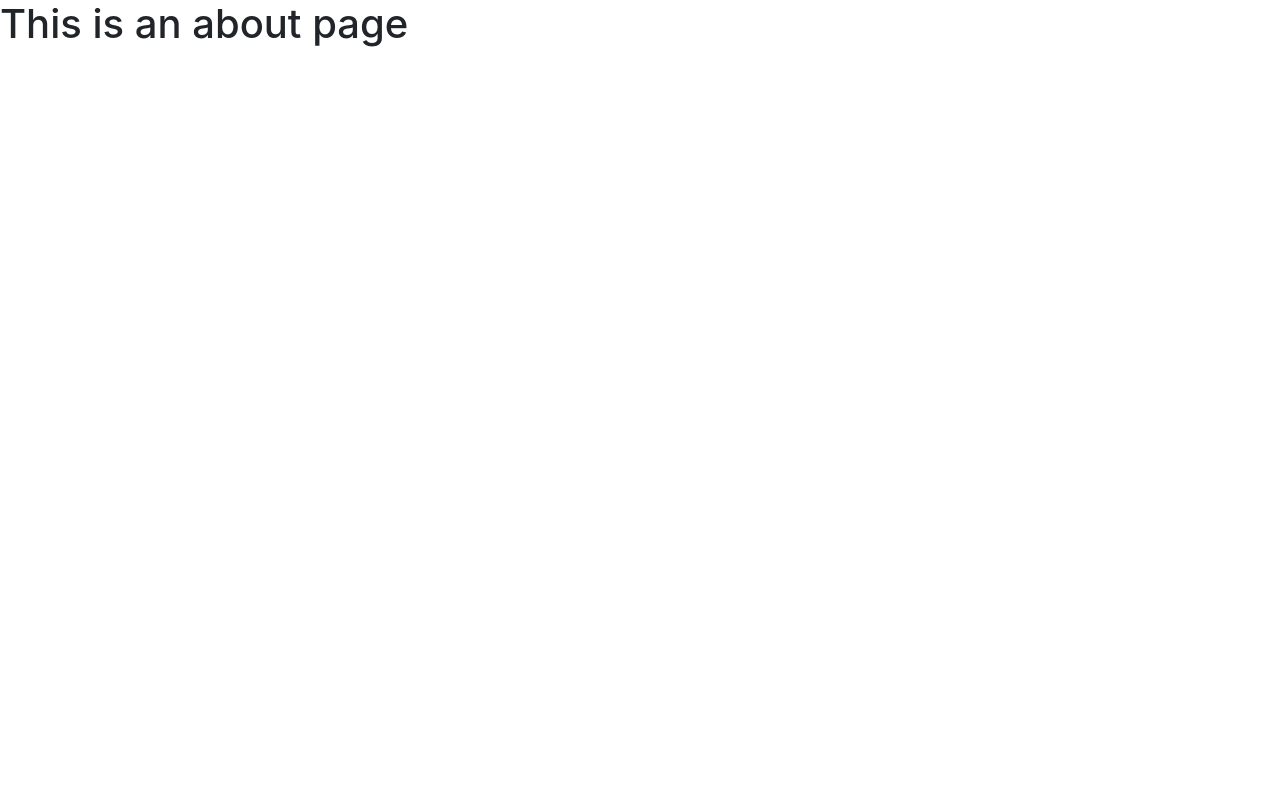
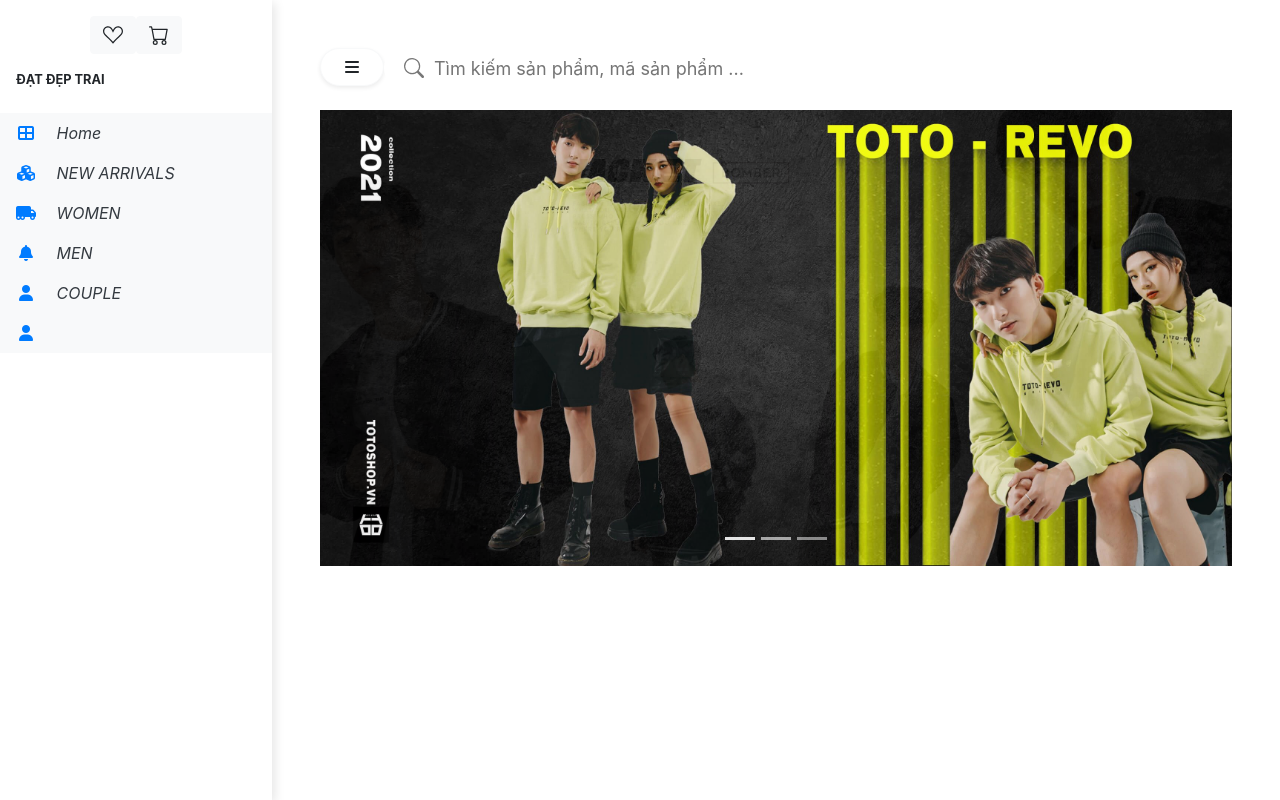
Before and after one commit to MyDuyen0612/BuyOnline-vuejs, a Vue app: page /about in a window 1280 px wide. Built offline with nearby package versions, Linux system fonts and the light colour scheme; what vue-sidebar-menu would draw is missing.

Commit message:
ThanhDat front-end

```diff
--- a/src/components/Login.vue
+++ b/src/components/Login.vue
@@ -1,6 +1,8 @@
 <template>
   <div>
+    <Header/>
     <b-container class="login">
+
       <b-row align-h="center" class="mt-5">
         <b-col cols="5">
           <h3>Login</h3>
@@ -47,18 +49,24 @@
         </b-col>
       </b-row>
     </b-container>
+
       <b-modal id="modal-1" title="Forgot Password">
        <b-img thumbnail fluid src="../assets/img/sad.png" alt="So sad"></b-img>
        <div>
-         <a href="#">Lấy lại password</a>
+         <a href="#">Thằng ngu quên mật khẩu</a>
        </div>
       </b-modal>
   </div>
 </template>
 
 <script>
+import Header from '../user/Header.vue'
   export default {
     name: 'Login',
+    components:{
+    Header,
+
+},
    data() {
       return {
         form: {
--- a/src/router/index.js
+++ b/src/router/index.js
@@ -5,6 +5,7 @@
 import Product from '../admin/Product.vue'
 import Login from '../components/Login.vue'
 import Donhang from '../admin/Donhang.vue'
+import Maintena from '../user/Maintena.vue'
 
 Vue.use(VueRouter)
 
@@ -59,7 +60,12 @@
     // this generates a separate chunk (about.[hash].js) for this route
     // which is lazy-loaded when the route is visited.
     component: () => import(/* webpackChunkName: "about" */ '../views/About.vue')
-  }
+  },
+  {
+    path: '/maintena',
+    name: 'Maintena',
+    component: Maintena
+  },
 ]
 
 const router = new VueRouter({
--- /dev/null
+++ b/src/user/Maintena.vue
@@ -0,0 +1,28 @@
+<template>
+  <div class="maintena">
+          <b-carousel
+      id="carousel-fade"
+      style="text-shadow: 0px 0px 2px #000"
+      fade
+      indicators
+      img-width="1024"
+      img-height="480"
+    >
+      <b-carousel-slide
+        img-src="../assets/img/sr.jpg"
+      ></b-carousel-slide>
+
+    </b-carousel>
+
+  </div>
+</template>
+
+<script>
+export default {
+    name: 'Maintena',
+}
+</script>
+
+<style scoped>
+
+</style>
--- /dev/null
+++ b/src/user/Menuuser.vue
@@ -0,0 +1,76 @@
+<template>
+  <div >
+  <!-- <div class="py-4 px-3 mb-4 bg-light">
+    <div class="media d-flex align-items-center">
+      <img src="../assets/img/admin.jpg"
+      alt="..." width="65" class="mr-3 rounded-circle img-thumbnail shadow-sm">
+      <div class="media-body">
+        <h4 class="m-0">My Duyen</h4>
+        <p class="font-weight-light text-muted mb-0">Administrator</p>
+      </div>
+    </div>
+  </div> -->
+  <div class="d-flex align-items-center  flex-column">
+          <!-- <b-img center src="../assets/img/logo.jpg" alt="Center image" class="logo"></b-img> -->
+            <!-- <h4 id="sidelbar-no-header-title">Shinn1999</h4> -->
+            <div class="text-center my-3">
+              <b-button id="button-1" variant="light"><b-icon icon="suit-heart"></b-icon></b-button>
+              <b-button id="button-2" variant="light"><b-icon icon="cart"></b-icon></b-button>
+              <b-tooltip target="button-1" placement="bottom" variant="light">Sản phẩm yêu thích</b-tooltip>
+              <b-tooltip target="button-2" placement="bottom" variant="light">Giỏ hàng</b-tooltip>
+            </div>
+            <div class="dividee-memu"></div>
+          </div>
+
+  <p class="text-gray font-weight-bold text-uppercase px-3 small pb-4 mb-0">Đạt Đẹp Trai</p>
+
+  <ul class="nav flex-column bg-white mb-0">
+    <li class="nav-item">
+      <router-link to="/" class="nav-link text-dark font-italic bg-light">
+        <i class="fa fa-th-large mr-3 text-primary fa-fw"></i>
+         Home
+      </router-link>
+    </li>
+    <li class="nav-item">
+      <router-link to="/" class="nav-link text-dark font-italic bg-light">
+        <i class="fa fa-cubes mr-3 text-primary fa-fw"></i>
+          NEW ARRIVALS
+      </router-link>
+    </li>
+    <li class="nav-item">
+      <router-link to="/" class="nav-link text-dark font-italic bg-light">
+        <i class="fas fa-truck-moving mr-3 text-primary fa-fw"></i>
+          WOMEN
+      </router-link>
+    </li>
+    <li class="nav-item">
+      <router-link to="/" class="nav-link text-dark font-italic bg-light">
+        <i class="fas fa-bell mr-3 text-primary fa-fw"></i>
+          MEN
+      </router-link>
+    </li>
+    <li class="nav-item">
+       <router-link to="/" class="nav-link text-dark font-italic bg-light">
+        <i class="fas fa-user mr-3 text-primary fa-fw"></i>
+          COUPLE
+       </router-link>
+    </li>
+    <li class="nav-item">
+       <router-link to="/" class="nav-link text-dark font-italic bg-light">
+        <i class="fas fa-user mr-3 text-primary fa-fw"></i>
+
+       </router-link>
+    </li>
+  </ul>
+</div>
+</template>
+
+<script>
+  export default {
+    name: 'Menuuser',
+
+  }
+</script>
+<style  scoped>
+
+</style>
--- a/src/views/About.vue
+++ b/src/views/About.vue
@@ -1,5 +1,113 @@
 <template>
   <div class="about">
-    <h1>This is an about page</h1>
+<div class="vertical-nav bg-white" id="sidebar" :class="isActive==true?'active':''">
+    <Menuuser/>
   </div>
+
+   <div class="page-content p-5" id="content" :class="isActive==true?'active':''">
+      <nav class="nav">
+        <button id="sidebarCollapse" type="button"
+          class="btn btn-light bg-white rounded-pill shadow-sm px-4 mb-4"
+          @click="activeMenu">
+          <i class="fa fa-bars mr-8"></i>
+        </button>
+        <Inputsearch/>
+
+      </nav>
+       <Carousel/>
+
+      <router-view/>
+    </div>
+</div>
 </template>
+
+<script>
+import Menuuser from '../user/Menuuser.vue'
+import Inputsearch from '../components/InputSearch.vue'
+import Carousel from '../user/Carousel.vue'
+
+export default {
+  name: 'Admin',
+  data(){
+    return{
+      isActive: false,
+    }
+  },
+  components:{
+    Menuuser,
+    Inputsearch,
+    Carousel,
+
+  },
+  methods:{
+    activeMenu: function(){
+      this.isActive = !this.isActive;
+    }
+  }
+}
+</script>
+
+<style  scoped>
+.vertical-nav {
+  min-width: 17rem;
+  width: 17rem;
+  height: 100vh;
+  position: fixed;
+  top: 0;
+  left: 0;
+  box-shadow: 3px 3px 10px rgba(0, 0, 0, 0.1);
+  transition: all 0.4s;
+}
+
+.page-content {
+  width: calc(100% - 17rem);
+  margin-left: 17rem;
+  transition: all 0.4s;
+}
+
+/* for toggle behavior */
+
+#sidebar.active {
+  margin-left: -17rem;
+}
+
+#content.active {
+  width: 100%;
+  margin: 0;
+}
+
+@media (max-width: 768px) {
+  #sidebar {
+    margin-left: -17rem;
+  }
+  #sidebar.active {
+    margin-left: 0;
+  }
+  #content {
+    width: 100%;
+    margin: 0;
+  }
+  #content.active {
+    margin-left: 17rem;
+    width: calc(100% - 17rem);
+  }
+
+}
+
+/*
+*
+* ==========================================
+* FOR DEMO PURPOSE
+* ==========================================
+*
+*/
+
+body {
+  background: #599fd9;
+  background: -webkit-linear-gradient(to right, #599fd9, #c2e59c);
+  background: linear-gradient(to right, #599fd9, #c2e59c);
+  min-height: 100vh;
+  overflow-x: hidden;
+}
+
+</style>>
```
Also changed, not shown: src/assets/img/sr.jpg (added), 1 other file (tests, documents, lock files or other folders).
